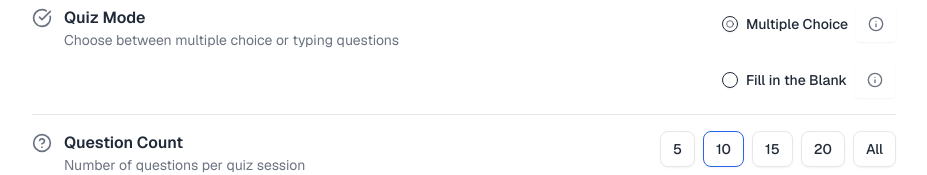
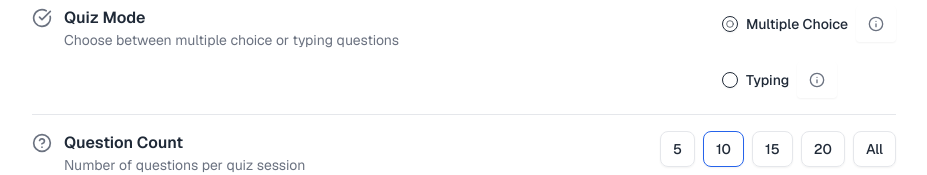
Before and after one commit to shoaibnigamshaik/quickfrench, a Next.js app: page /settings in a window 1280 px wide. Shown: the part 187-362 px from the top of the page, without its empty margins (176-1103 px from the left). Built offline with nearby package versions, Linux system fonts and the light colour scheme.

Commit message:
Changed 'Fill in the Blank' in the UI to 'Typing'

```diff
--- a/src/app/settings/page.tsx
+++ b/src/app/settings/page.tsx
@@ -475,7 +475,7 @@ const SettingsPage = () => {
                             },
                             {
                               value: "typing" as const,
-                              label: "Fill in the Blank",
+                              label: "Typing",
                               tips: [
                                 "Type the English meaning",
                                 "Type your answer",
```
